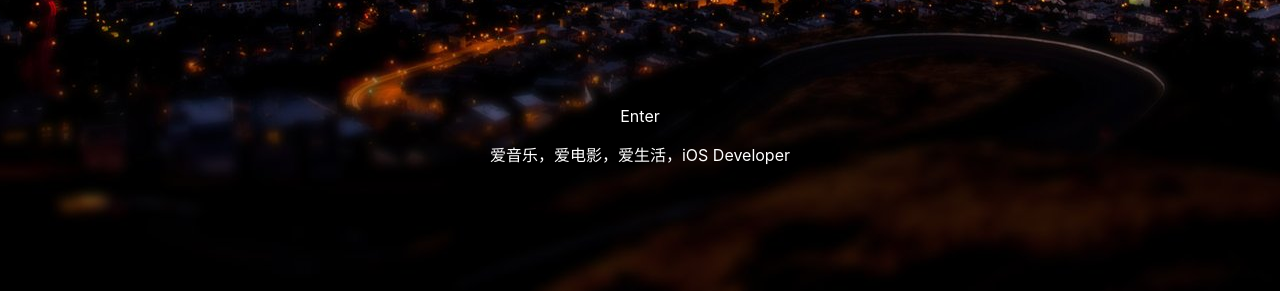
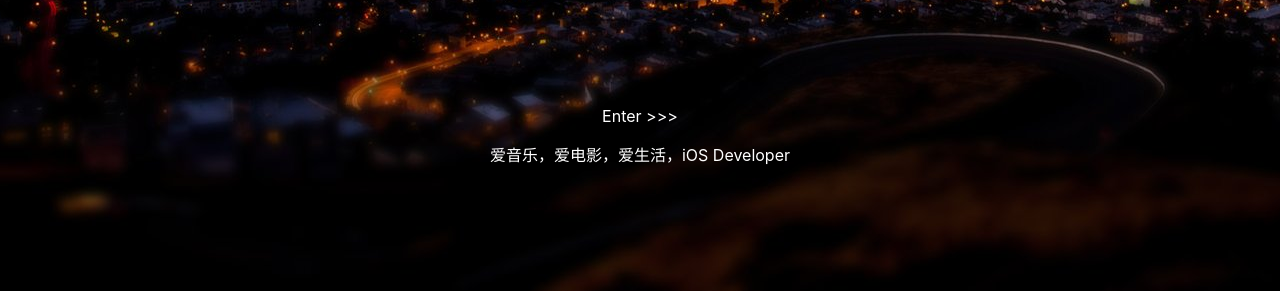
Before and after one commit to neebel/neebel.github.io, a Jekyll site: the page built from index.html, in a window 1280 px wide. Shown: the part 706-997 px from the top of the page. Built offline with Jekyll 4.4.1, drawn with Linux system fonts in a browser that asks for light colours; nearby versions of some CDN libraries; comment, search, counter and statistics services are not loaded.

Commit message:
[博客]：样式修改

```diff
--- a/article.html
+++ b/article.html
@@ -229,7 +229,7 @@ a.white, a.white:hover, a.white:visited {
 		<div class="remark">
 			<a class="white" href="{{ site.base }}/"><h1>{{ site.title }}</h1></a>
 			<p> Email : neebel@163.com </p>
-			<p> GitHub : <a href="https://github.com/neebel">neebel</a> </p>
+			<p> GitHub : <a class="link" href="https://github.com/neebel">neebel</a> </p>
 		</div>
 	</div>
 	<div class="center-aside">
--- a/index.html
+++ b/index.html
@@ -131,7 +131,7 @@ body {
   </div>
 </div>
 <div class="talk">
-	<a class="link" href="{{ site.base }}/article.html">Enter</a>
+	<a class="link" href="{{ site.base }}/article.html">Enter >>> </a>
 	<p>爱音乐，爱电影，爱生活，iOS Developer</p>
 </div>
 <div class="footer"></div>
```
